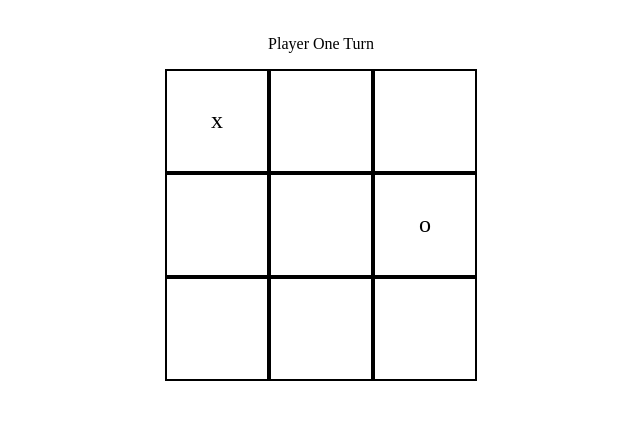
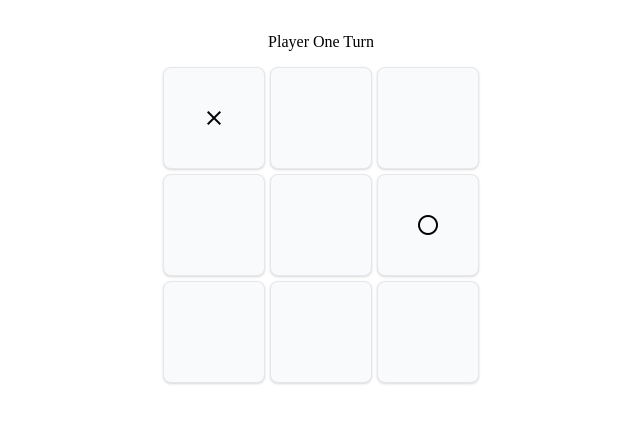
Before and after one commit to oAntonioMauricio/tic-tac-toe, a website: page index.html in a window 1280 px wide. Both pictures are taken after a click on the element 536 px from the left and 361 px from the top of the page. Shown: the part 240-662 px from the top of the page, without its empty margins (319-959 px from the left). Drawn offline with nearby package versions, Linux system fonts and the light colour scheme.

Commit message:
add css to gameboard

```diff
--- a/index.css
+++ b/index.css
@@ -4,6 +4,8 @@
   flex-direction: column;
   justify-content: center;
   align-items: center;
+
+  background-color: #ffffff;
 }
 
 /* container for the game*/
@@ -11,13 +13,17 @@
   display: grid;
   grid-template-columns: 1fr 1fr 1fr;
   grid-template-rows: 1fr 1fr 1fr;
+  gap: 5px;
 }
 
 /* game squares */
 .square-div {
   width: 100px;
   height: 100px;
-  border: 2px solid black;
+  background-color: #f9fafb;
+  border-radius: 0.5rem;
+  border: 1px solid #e5e7eb;
+  box-shadow: 0 1px 3px 0 rgba(0, 0, 0, 0.1), 0 1px 2px 0 rgba(0, 0, 0, 0.06);
 
   display: flex;
   flex-direction: column;
@@ -27,6 +33,11 @@
   font-size: 24px;
 }
 
+.square-div:hover {
+  background-color: #f3f4f6;
+  box-shadow: 0 1px 3px 0 rgba(0, 0, 0, 0.1), 0 1px 2px 0 rgba(0, 0, 0, 0.06);
+}
+
 .square-win {
   background-color: blue;
 }
--- a/index.html
+++ b/index.html
@@ -5,9 +5,15 @@
     <meta http-equiv="X-UA-Compatible" content="IE=edge" />
     <meta name="viewport" content="width=device-width, initial-scale=1.0" />
     <title>Tic Tac Toe</title>
-    <link rel="stylesheet" href="normalize.css">
+    <link rel="stylesheet" href="normalize.css" />
     <link rel="stylesheet" href="index.css" />
     <script src="index.js" defer></script>
+
+    <!-- Google SVG -->
+    <link
+      rel="stylesheet"
+      href="https://fonts.googleapis.com/css2?family=Material+Symbols+Outlined:opsz,wght,FILL,GRAD@48,400,0,0"
+    />
   </head>
   <body>
     <div class="main-container" id="mainContainer">
--- a/index.js
+++ b/index.js
@@ -183,8 +183,14 @@ const Gameboard = (() => {
           if (e.target.textContent) {
             console.log("ALREADY PLAYED");
           } else {
+            const spanSvg = document.createElement("span");
+            spanSvg.classList.add("material-symbols-outlined");
+            spanSvg.textContent = Game.getPlayerOne()
+              ? "close"
+              : "radio_button_unchecked";
+            e.target.appendChild(spanSvg);
+
             const arrayIndex = e.target.getAttribute("boardIndex");
-            e.target.textContent = Game.getPlayerOne() ? "x" : "o";
             addPlay(Game.getPlayerOne() ? "x" : "o", arrayIndex);
             checkWinner(arrayIndex);
           }
@@ -224,7 +230,6 @@ Gameboard.renderBoard();
 
 // BOT
 const BotPlayer = (() => {
-  // eslint-disable-next-line prefer-const
   let availablePlays = [];
   const getAvailablePlays = () => {
     availablePlays = [];
```
